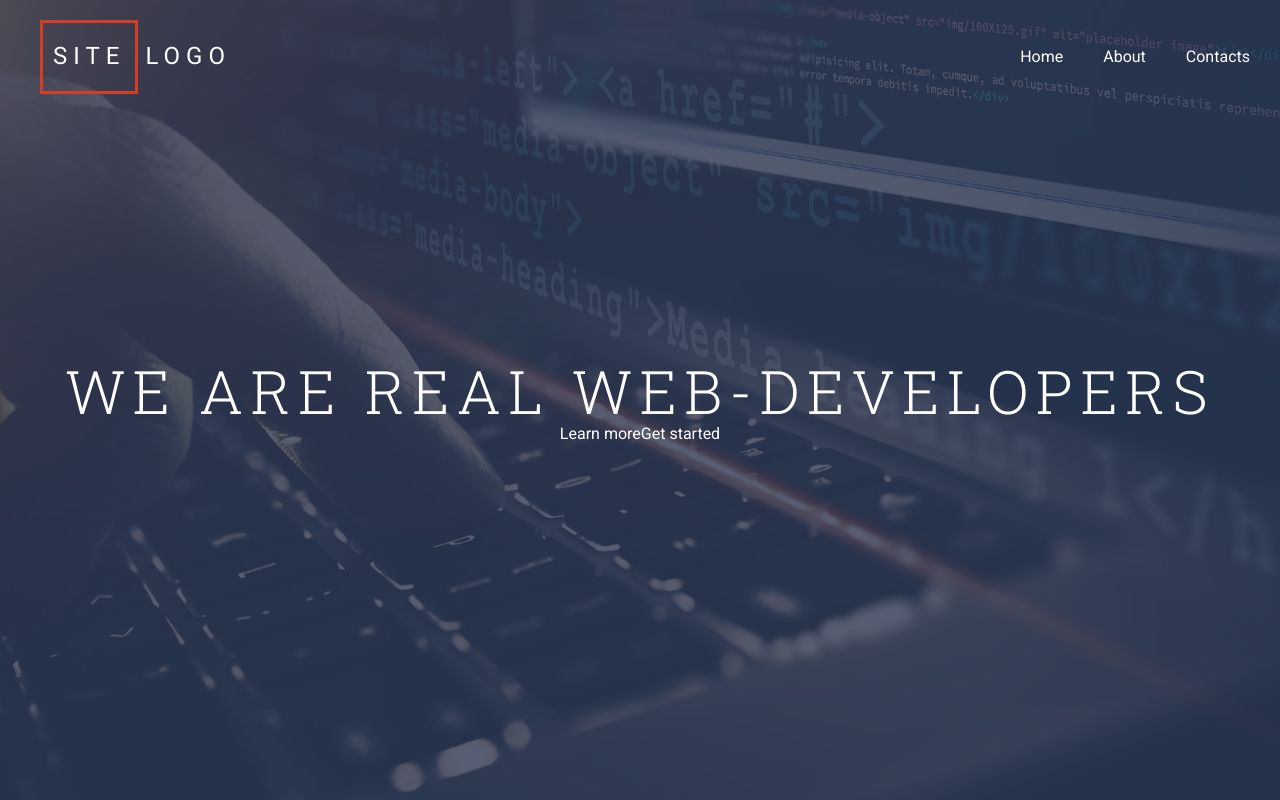
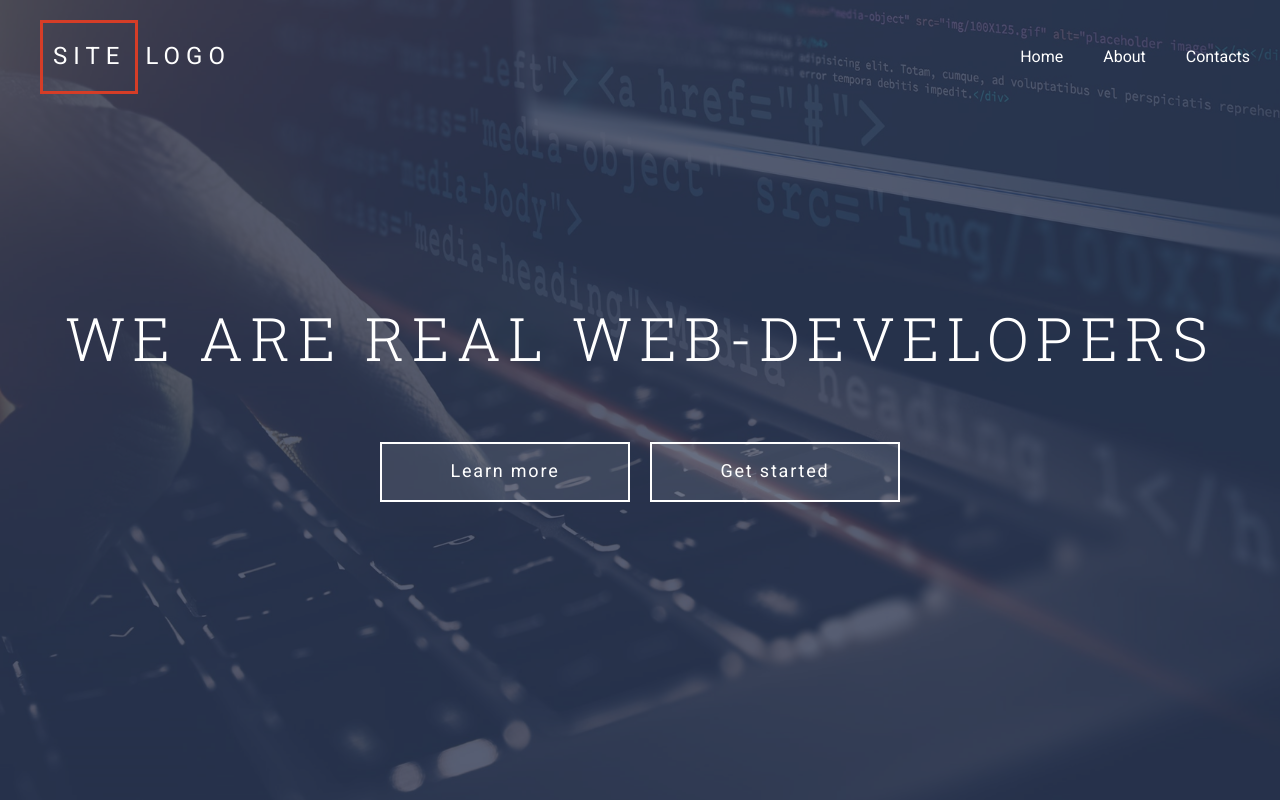
Before and after one commit to stanislav-tsurkan/25092022___grid_template__, a website: page index.html in a window 1280 px wide. Drawn offline with Linux system fonts and the light colour scheme.

Commit message:
29.09.2022

```diff
--- a/assets/scss/common/_classes.scss
+++ b/assets/scss/common/_classes.scss
@@ -0,0 +1,15 @@
+@use"../presets"as*;
+@use"../mixins"as*;
+.btn{
+    display: flex;
+    align-items: center;
+    justify-content: center;
+    width: 250px;
+    height: 60px;
+    background-color:rgba($color-light, 0.1);
+    border: 2px solid #ffffff;
+    padding: 0.5em 1em;
+    font-size: 1.125rem;
+    letter-spacing:0.1em;
+    font-weight: 400;
+}
--- a/assets/scss/common/_typography.scss
+++ b/assets/scss/common/_typography.scss
@@ -1,4 +1,5 @@
 @use"../presets"as*;
+@use"../mixins"as*;
 *,
 ::before,
 ::after{box-sizing: border-box;}
@@ -12,6 +13,7 @@ h1{
     font-size: 3.75rem;
     letter-spacing: 0.12em;
     font-weight:300;
+    line-height: 1.3em;
 }
 h2{
     font-family: $font-header;
--- a/assets/scss/components/header/_header-content.scss
+++ b/assets/scss/components/header/_header-content.scss
@@ -4,7 +4,7 @@
     position: relative;
     z-index: 1;
     &__title{
-        margin: 0;
+        margin: 0 0 65px 0;
         text-align: center;
     }
     &__container{
@@ -13,5 +13,6 @@
     &__actions{
         display: flex;
         justify-content: center;
+        gap: $gap;
     }
 }
```
Also changed, not shown: assets/css/style.css.
